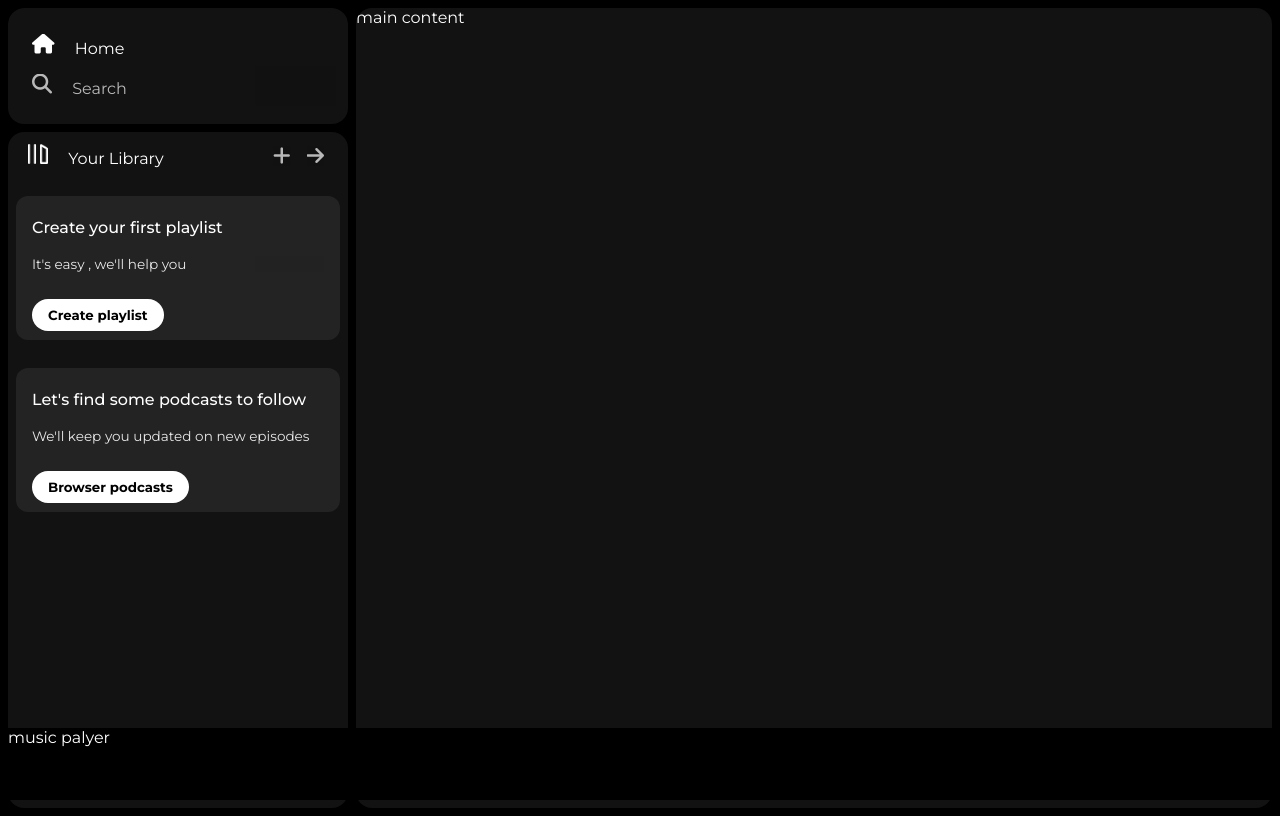
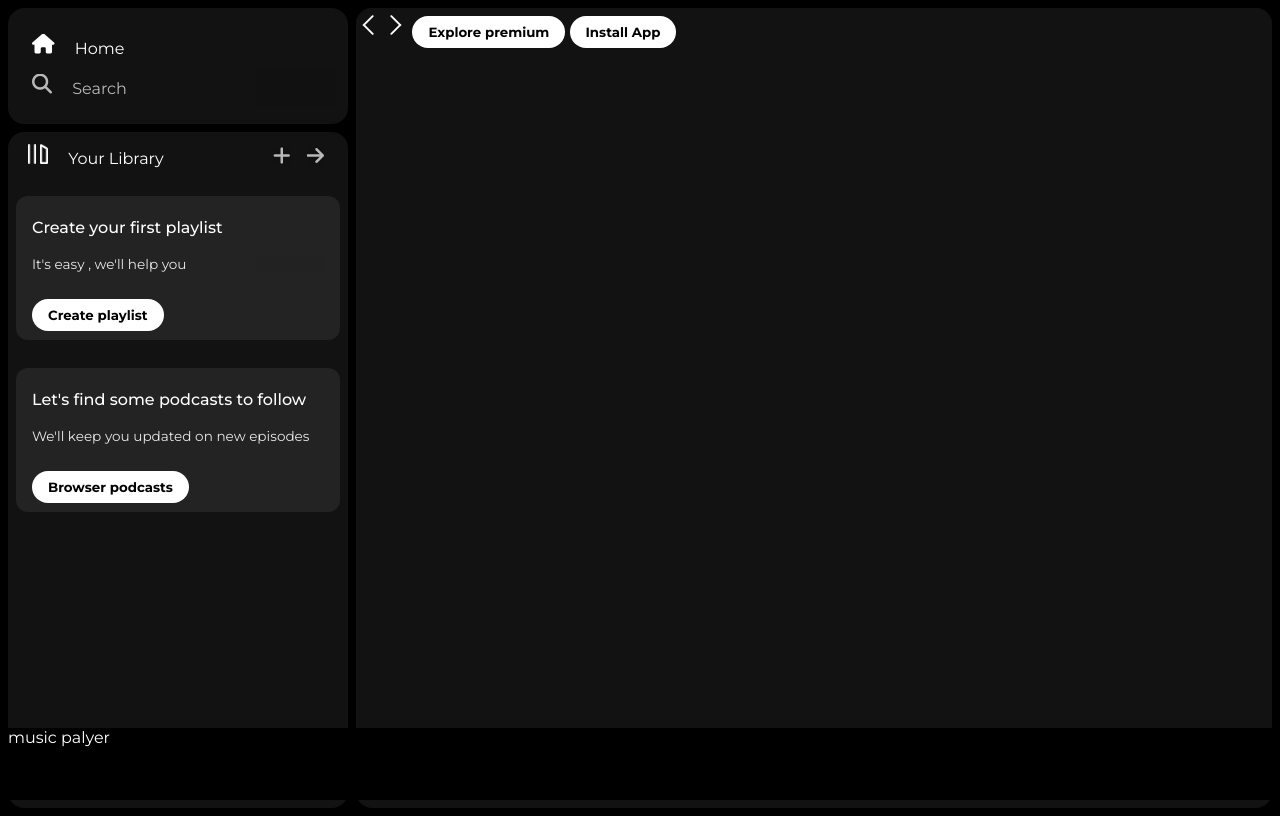
Before and after one commit to NajeebSultan/spotify-clone, a plain HTML site: page index.html in a window 1280 px wide. Drawn offline with Linux system fonts and the light colour scheme.

Commit message:
Enhance sidebar layout and navigation in index.html; update styles for sidebar, navigation, and library sections in style.css

```diff
--- a/index.html
+++ b/index.html
@@ -56,7 +56,15 @@
       </div>
 
     </div>
-    <div class="main-content">main content </div>
+    <div class="main-content">
+      <div class="sticky-nav">
+        <img src="./assets/backward_icon.png">
+        <img src="./assets/forward_icon.png">
+        <button class="badge">Explore premium</button>
+        <button class="badge">Install App </button>
+      </div>
+      <div class="card"></div>
+       </div>
     <div class="music-player">music palyer</div>
 
   </div>
```
